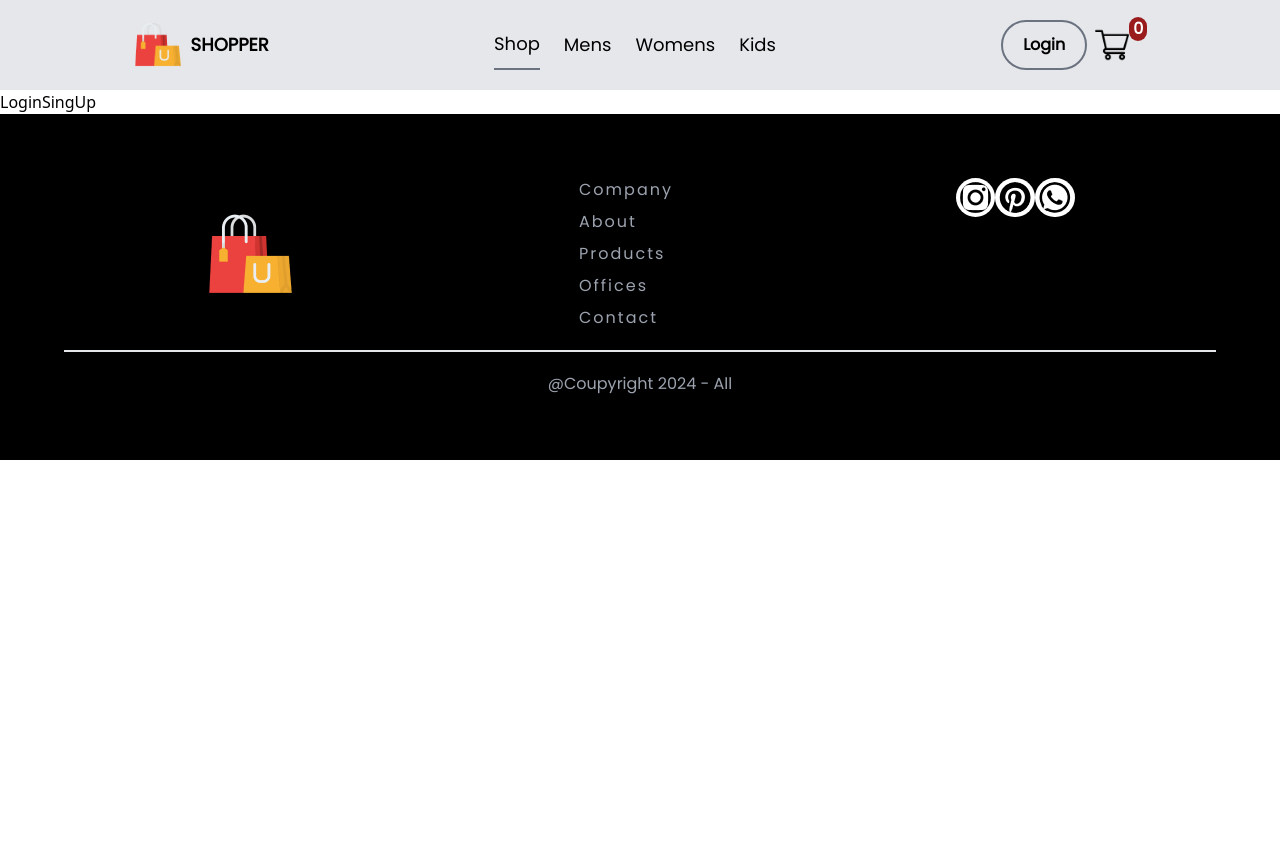
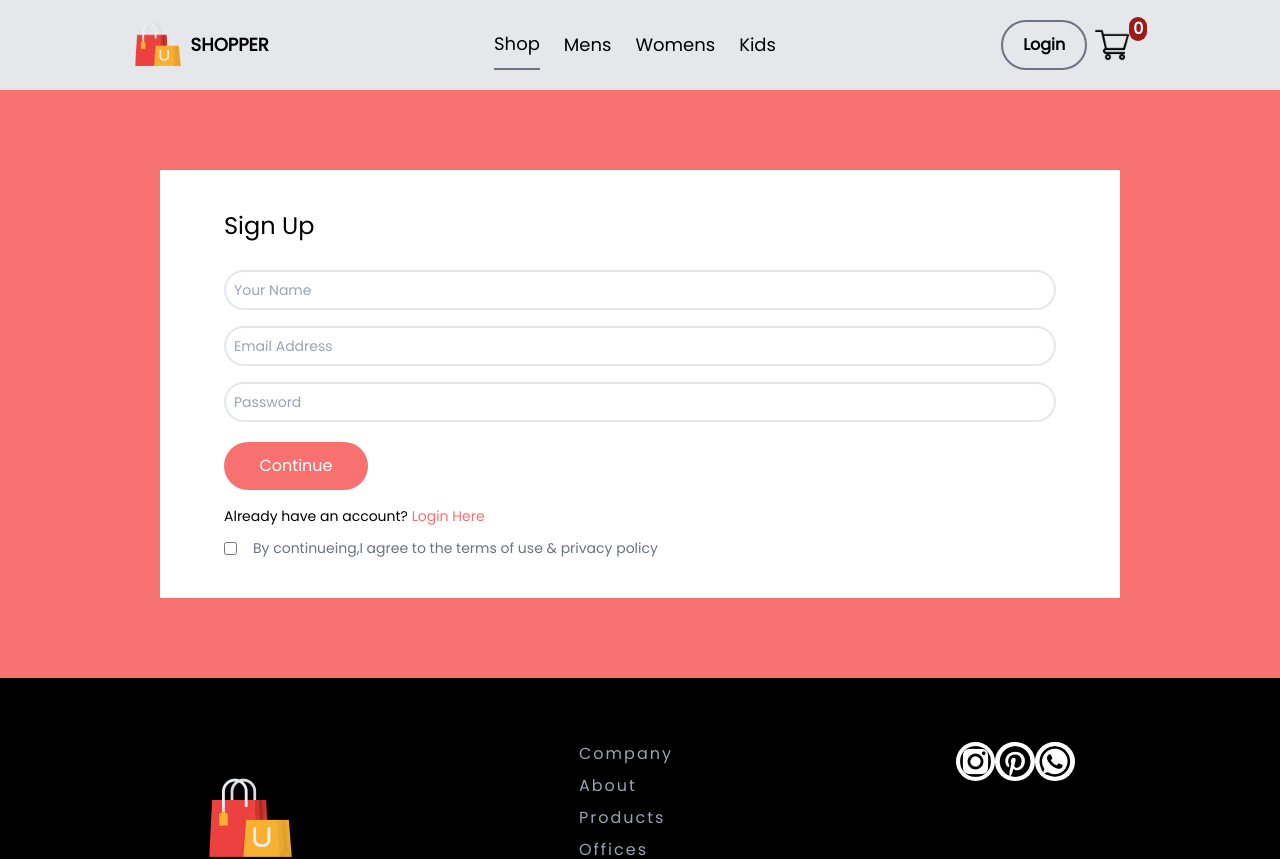
Before and after one commit to weerawi/Fashion-website-fullstack, a React (Create React App) app in the folder frontend/: page /login in a window 1280 px wide. Shown: the top 859 px of the page. Before the commit the page ends 800 px from the top, so only its background shows below. Built offline with nearby package versions, Linux system fonts and the light colour scheme; a web font is replaced by a local one.

Commit message:
login page form created

```diff
--- a/frontend/src/Pages/LoginSingUp.jsx
+++ b/frontend/src/Pages/LoginSingUp.jsx
@@ -2,7 +2,25 @@ import React from 'react'
 
 const LoginSingUp = () => {
   return (
-    <div>LoginSingUp</div>
+    <div className='loginsignup w-[100%]  bg-red-400 py-20 flex justify-center font-custom-poppin'>
+        <div className="loginsignup-container w-[75%] mx-auto max-w-[1080px] bg-white py-10 px-16">
+            <h1 className='text-2xl'>Sign Up</h1>
+            <div className="loginsignup-fields flex flex-col mt-7 space-y-4">
+                <input  className='w-[100%] border-2 p-2 rounded-3xl text-gray-600 text-sm' type="text" placeholder= 'Your Name' />
+                <input  className='w-[100%] border-2 p-2 rounded-3xl text-gray-600 text-sm' type="email" placeholder='Email Address' />
+                <input  className='w-[100%] border-2 p-2 rounded-3xl text-gray-600 text-sm' type="password" placeholder='Password' />
+            </div>
+
+            <button className='w-36 bg-red-400 mt-5 rounded-full p-3 cursor-pointer text-white '>Continue</button>
+
+            <p className='loginsignuo-login text-sm mt-4'>Already have an account? <span className='text-red-400 font-medium'>Login Here</span></p>
+
+            <div className="loginsignup-agree mt-3 flex items-center gap-4 text-sm text-gray-500 font-medium">
+                <input type="checkbox" name="" id="" />
+                <p>By continueing,I agree to the terms of use & privacy policy</p>
+            </div>
+        </div>
+    </div>
   )
 }
 
```
